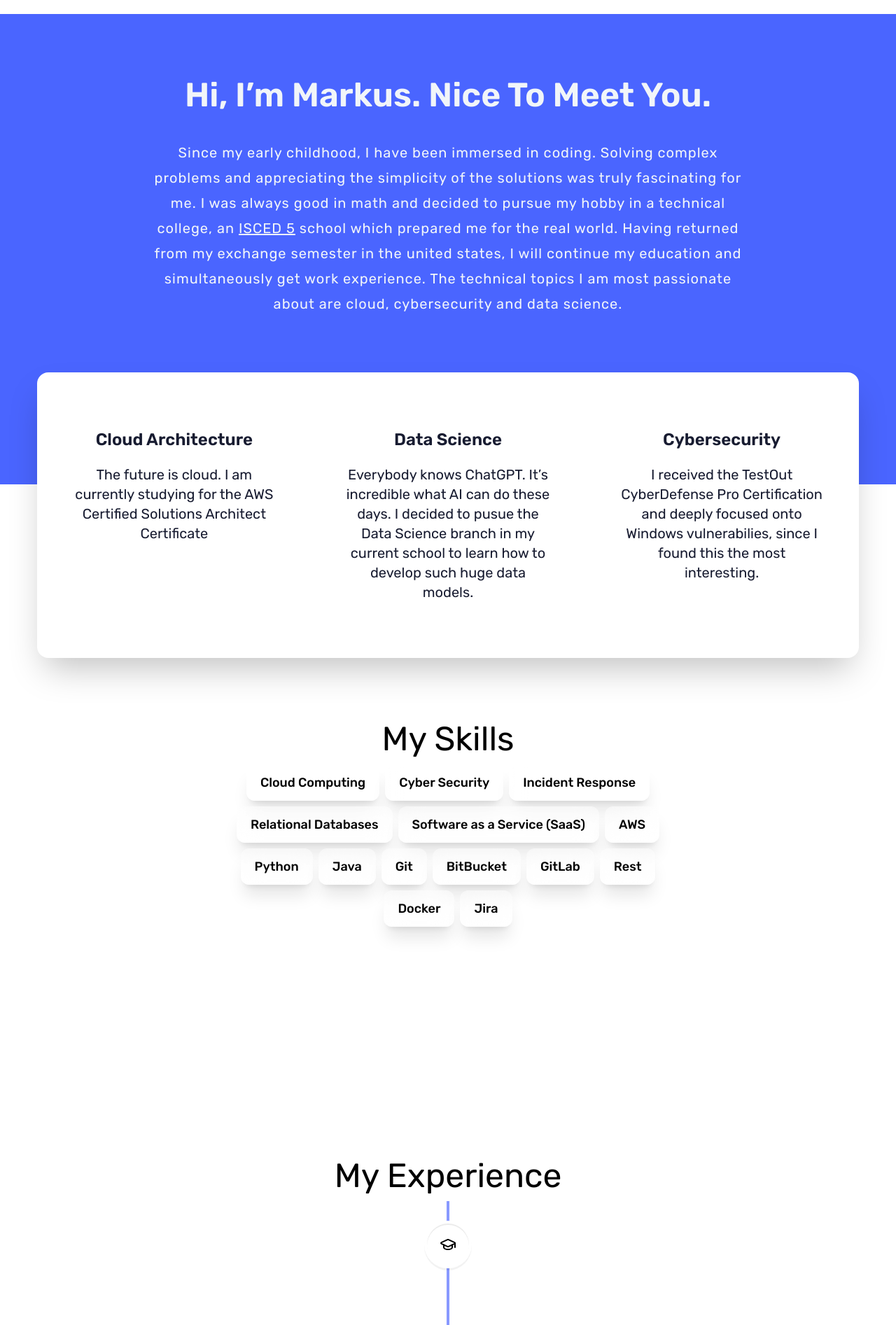
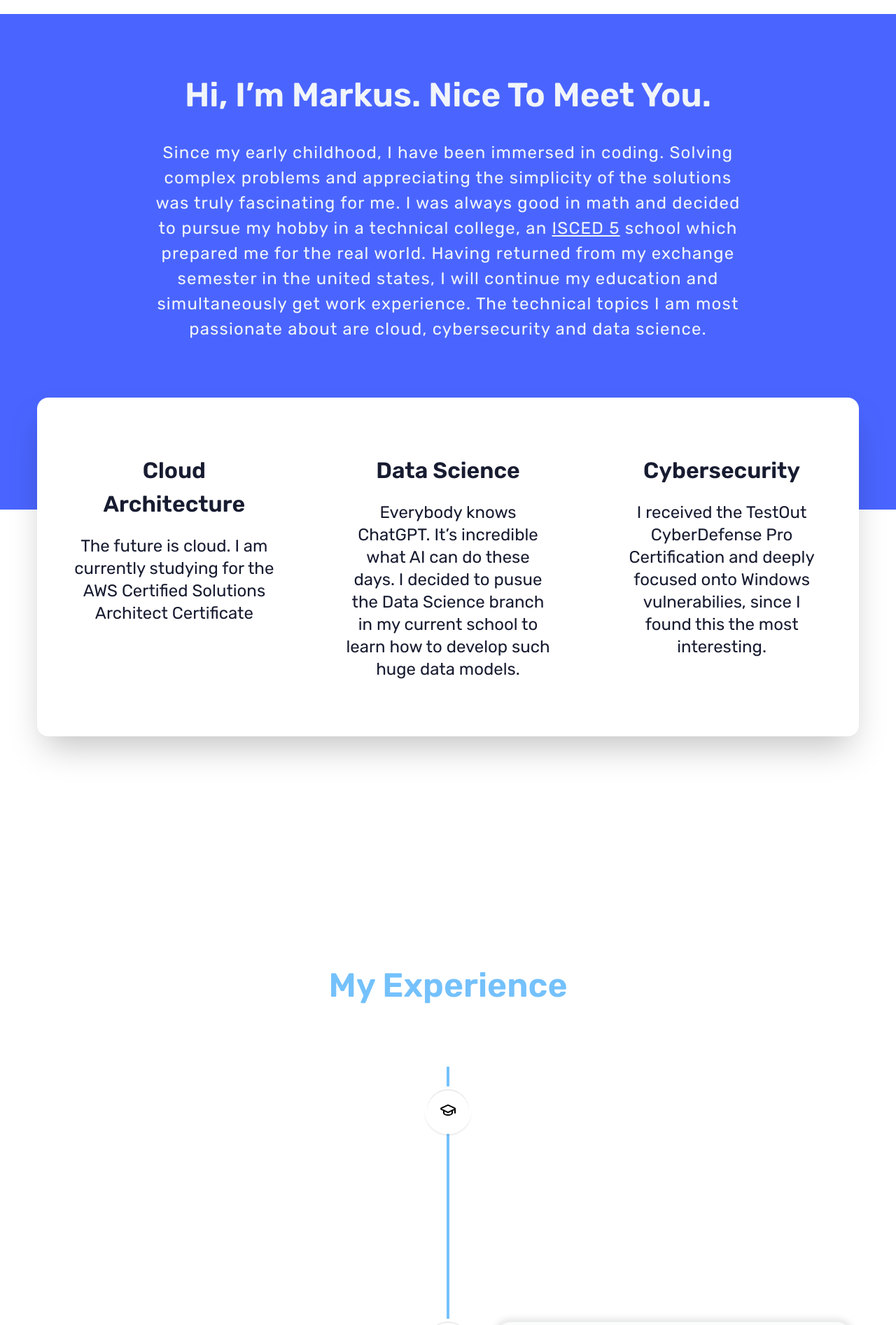
Before and after one commit to Markus-Stuppnig/Website, a Next.js app: page / in a window 1280 px wide. Shown: the part 880-2773 px from the top of the page at 70% size. Built offline with nearby package versions, Linux system fonts and the light colour scheme.

Commit message:
better homepage

```diff
--- a/app/(pages)/(home)/page.tsx
+++ b/app/(pages)/(home)/page.tsx
@@ -10,7 +10,7 @@ export default function Home() {
     <main>
       <About />
       <Introduction />
-      <Skills />
+      {/* <Skills /> */}
       <SectionDivider />
       <Experience />
       <SectionDivider />
--- a/components/About/About.tsx
+++ b/components/About/About.tsx
@@ -12,7 +12,7 @@ export default function About() {
         </div>
         <div className={`flex flex-col w-1/2 text-center`}>
           <SectionHeading additional="mt-[10rem] font-semibold mb-5" textColor="text-secondary">Full-Stack Developer</SectionHeading>
-          <h4 className="text-xl text-secondary">Join me building wonderful software.</h4>
+          <h4 className="text-2xl text-secondary">Join me building wonderful software.</h4>
         </div>
       </div>
     </section>
--- a/components/ContactButton/ContactButton.tsx
+++ b/components/ContactButton/ContactButton.tsx
@@ -9,7 +9,7 @@ const ContactButton = () => {
 				className="flex items-center border border-primary border-2 hover:border-secondary justify-center text-primary bg-transparent hover:bg-secondary hover:text-white ease-in-out duration-300 rounded-full"
 			>
 				<p className="rounded-full py-3 px-6">
-					Say Hello 👋
+					Contact 👋
 				</p>
 			</Link>
 		</div>
--- a/components/Experience/Experience.tsx
+++ b/components/Experience/Experience.tsx
@@ -14,8 +14,8 @@ export default function Experience() {
 
   return (
     <div>
-      <SectionHeading>My experience</SectionHeading>
-      <VerticalTimeline lineColor="#89f" animate={true}>
+      <SectionHeading additional="mb-[5rem] font-semibold" textColor="text-primary">My experience</SectionHeading>
+      <VerticalTimeline lineColor="#74c1fc" animate={true}>
         {experiencesData.map((item, index) => (
           <React.Fragment key={index}>
             <VerticalTimelineElement
@@ -38,7 +38,7 @@ export default function Experience() {
                 fontSize: "1.5rem",
               }}
             >
-              <ExperienceCard experience={item} index={index} />
+              <ExperienceCard experience={item} />
             </VerticalTimelineElement>
           </React.Fragment>
         ))}
--- a/components/Experience/ExperienceCard.tsx
+++ b/components/Experience/ExperienceCard.tsx
@@ -2,47 +2,19 @@
 
 import React from "react";
 import "react-vertical-timeline-component/style.min.css";
-import { motion } from "framer-motion";
-import { useInView } from "react-intersection-observer";
 import { Experience } from "./experienceData";
 
 
 
-export default function ExperienceCard({experience, index}: {experience: Experience, index: number}) {
-
-  const [ref, inView] = useInView({
-		triggerOnce: true, // Change this to false if you want the animation to trigger again whenever it comes in view
-	});
-
-	const fadeInAnimationVariants = {
-		initial: {
-		  opacity: 0,
-		  x: index % 2 == 0 ? -100 : 100
-		},
-		animate: {
-		  opacity: 1,
-		  x: 0,
-		  transition: {
-			delay: 0.2,
-		  },
-		},
-	  };
+export default function ExperienceCard({experience}: {experience: Experience}) {
 
   return (
-	// <motion.div
-	// 	ref={ref}
-	// 	key={index}
-	// 	variants={fadeInAnimationVariants}
-	// 	initial="initial"
-	// 	animate={inView ? "animate" : "initial"}
-	// 	custom={index}
-	// >
 	<div>
-		<h3 className="!font-semibold">{experience.title}</h3>
-		<p className="!font-medium !mt-0">{experience.location}</p>
+		<h3 className="!font-semibold !text-2xl text-primary mb-1">{experience.title}</h3>
+		<p className="!font-medium !mt-0 !mb-5 !text-lg">{experience.location}</p>
 		{experience.description.map((line: string, index: number) => (
 			<React.Fragment key={index}>
-				<p className="!mt-1 md:!font-normal !font-medium !font-lg !md:font-base">
+				<p className="!mt-1 !font-medium !text-xl">
 					{line}
 				</p>
 				{index !== experience.description.length - 1 && <br />}
--- a/components/Experience/experienceData.tsx
+++ b/components/Experience/experienceData.tsx
@@ -23,7 +23,7 @@ export const experiencesData: Experience[] = [
     date: "September 2016 - June 2020",
   },
   {
-    title: "Technologisches Gerwerbemuseum (TGM)",
+    title: "Technologisches Gerwerbemuseum",
     location: "ISCED 5 - Information Technology - Vienna, Austria",
     description: [
       "I am very proud to consider myself a student of this technologically advanced school. My interest in technology dates back to my early childhood, and this school has truly allowed me to blossom.",
@@ -53,7 +53,7 @@ export const experiencesData: Experience[] = [
     date: "July 2022 - September 2023",
   },
   {
-    title: "Technologisches Gerwerbemuseum (TGM)",
+    title: "Technologisches Gerwerbemuseum",
     location: "ISCED 5 - Data Science - Vienna, Austria",
     description: [
       "Having returned from america and completed my summer internship, I now find myself back in 12th grade in Vienna. I have decided to pursue the Data Science track within the system technology branch, as I find it the most interesting.",
--- a/components/Introduction/Introduction.tsx
+++ b/components/Introduction/Introduction.tsx
@@ -8,27 +8,27 @@ export default function Introduction() {
 		<div className="flex flex-col justify-center items-center bg-secondary text-mywhite pt-[5rem] py-[15rem]">
 			<div className="flex flex-col w-11/12 md:w-2/3 max-w-[60rem] text-center">
 				<SectionHeading additional="font-semibold mb-7">Hi, I’m Markus. Nice to meet you.</SectionHeading>
-				<h4 className="text-xl tracking-wider leading-9">Since my early childhood, I have been immersed in coding. Solving complex problems and appreciating the simplicity of the solutions was truly fascinating for me. I was always good in math and decided to pursue my hobby in a technical college, an <a href="https://datatopics.worldbank.org/education/wRsc/classification" target="_blank" style={{ textDecoration: "underline" }}>ISCED 5</a> school which prepared me for the real world. Having returned from my exchange semester in the united states, I will continue my education and simultaneously get work experience. The technical topics I am most passionate about are cloud, cybersecurity and data science.</h4>
+				<h4 className="text-2xl tracking-wider leading-9">Since my early childhood, I have been immersed in coding. Solving complex problems and appreciating the simplicity of the solutions was truly fascinating for me. I was always good in math and decided to pursue my hobby in a technical college, an <a href="https://datatopics.worldbank.org/education/wRsc/classification" target="_blank" style={{ textDecoration: "underline" }}>ISCED 5</a> school which prepared me for the real world. Having returned from my exchange semester in the united states, I will continue my education and simultaneously get work experience. The technical topics I am most passionate about are cloud, cybersecurity and data science.</h4>
 			</div>
 		</div>
 		<div className="-mt-[10rem] flex flex-col w-full justify-center items-center">
 			<div className="flex flex-col md:flex-row w-11/12 bg-white text-black py-[5rem] h-full rounded-2xl shadow shadow-2xl">
 				<div className="flex w-full md:w-1/3 justify-center">
 					<div className="flex flex-col w-3/4 text-center">
-						<h3 className="text-2xl font-semibold">Cloud Architecture</h3>
-						<p className="text-xl mt-5">The future is cloud. I am currently studying for the AWS Certified Solutions Architect Certificate</p>
+						<h3 className="text-[2rem] font-semibold">Cloud Architecture</h3>
+						<p className="text-2xl mt-5">The future is cloud. I am currently studying for the AWS Certified Solutions Architect Certificate</p>
 					</div>
 				</div>
 				<div className="flex w-full md:w-1/3 justify-center">
 					<div className="flex flex-col w-3/4 text-center">
-						<h3 className="text-2xl font-semibold">Data Science</h3>
-						<p className="text-xl mt-5">Everybody knows ChatGPT. It’s incredible what AI can do these days. I decided to pusue the Data Science branch in my current school to learn how to develop such huge data models.</p>
+						<h3 className="text-[2rem] font-semibold">Data Science</h3>
+						<p className="text-2xl mt-5">Everybody knows ChatGPT. It’s incredible what AI can do these days. I decided to pusue the Data Science branch in my current school to learn how to develop such huge data models.</p>
 					</div>
 				</div>
 				<div className="flex w-full md:w-1/3 justify-center">
 					<div className="flex flex-col w-3/4 text-center">
-						<h3 className="text-2xl font-semibold">Cybersecurity</h3>
-						<p className="text-xl mt-5">I received the TestOut CyberDefense Pro Certification and deeply focused onto Windows vulnerabilies, since I found this the most interesting.</p>
+						<h3 className="text-[2rem] font-semibold">Cybersecurity</h3>
+						<p className="text-2xl mt-5">I received the TestOut CyberDefense Pro Certification and deeply focused onto Windows vulnerabilies, since I found this the most interesting.</p>
 					</div>
 				</div>
 			</div>
--- a/components/Navbar/navbar.tsx
+++ b/components/Navbar/navbar.tsx
@@ -22,7 +22,7 @@ const Header = () => {
   return (
     <div className="z-[9999] w-full h-25">
         <div className="container mx-auto px-4 h-full">
-          <div className="flex justify-between items-center h-full text-xl">
+          <div className="flex justify-between items-center h-full text-2xl">
 
             <motion.div
               initial={{ scale: 1 }}
```
Also changed, not shown: components/Recommendations/Recommendations.tsx (+12 -10 lines).
